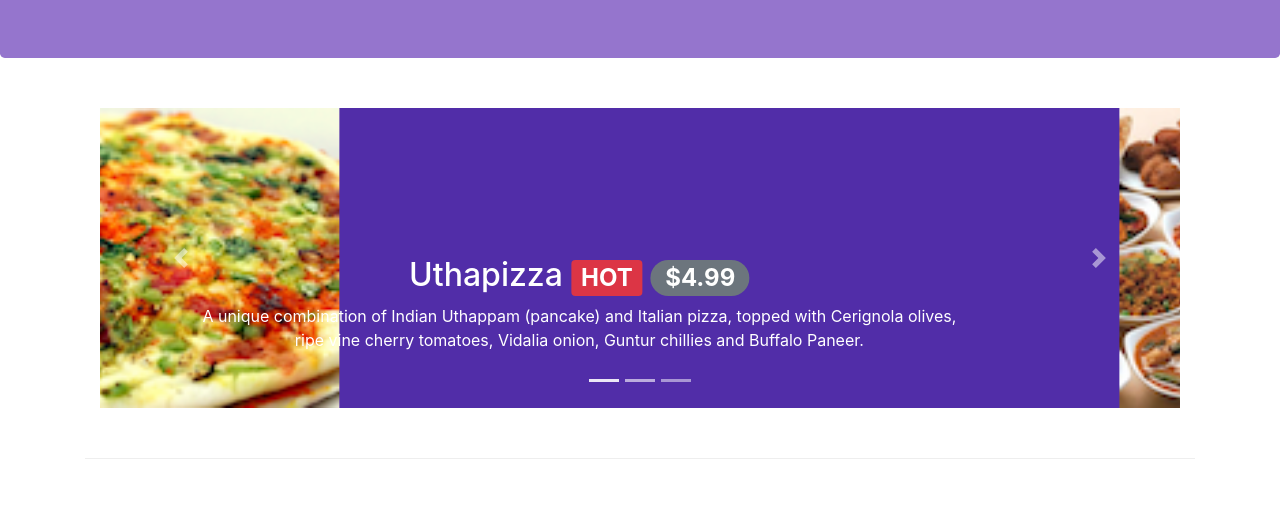
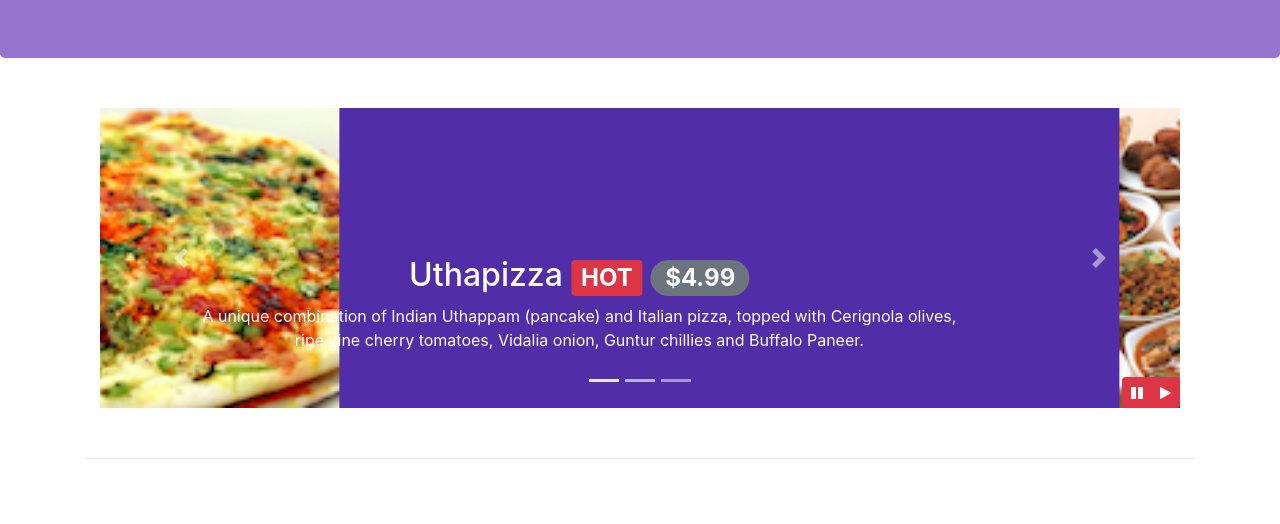
Before and after one commit to jasonywang0/Restaurant-Bootstrap, a website: page index.html in a window 1280 px wide. Shown: the part 276-800 px from the top of the page. Drawn offline with nearby package versions, Linux system fonts and the light colour scheme.

Commit message:
added pause play to carousel

```diff
--- a/css/styles.css
+++ b/css/styles.css
@@ -59,3 +59,10 @@ body {
 	left: 0;
 	min-height: 300px;
 }
+
+#carouselButton {
+	position: absolute;
+	right: 0;
+	bottom: 0;
+	z-index: 1;
+}
--- a/index.html
+++ b/index.html
@@ -253,6 +253,15 @@
                                 <span class="carousel-control-next-icon"></span>
                             </a>
 
+                            <div class="btn-group" id="carouselButton">
+                                <button class="btn btn-danger btn-sm" id="carousel-pause">
+                                    <span class="fa fa-pause"></span>
+                                </button>
+                                <button class="btn btn-danger btn-sm" id="carousel-play">
+                                    <span class="fa fa-play"></span>
+                                </button>
+                            </div>
+
                         </div>
                     </div>
                 </div>
@@ -386,6 +395,19 @@
         <script src="node_modules/jquery/dist/jquery.slim.min.js"></script>
         <script src="node_modules/popper.js/dist/umd/popper.min.js"></script>
         <script src="node_modules/bootstrap/dist/js/bootstrap.min.js"></script>
+        <script>
+            $(document).ready(function() {
+                $("#mycarousel").carousel({interval: 1000});
+                $("#carousel-pause").click(function() {
+                    $("#mycarousel").carousel('pause');
+                })
+                $("#carousel-play").click(function() {
+                    $("mycarousel").carousel('cycle');
+                })
+            });
+        </script>
+
+
     </body>
 
 </html>
```
